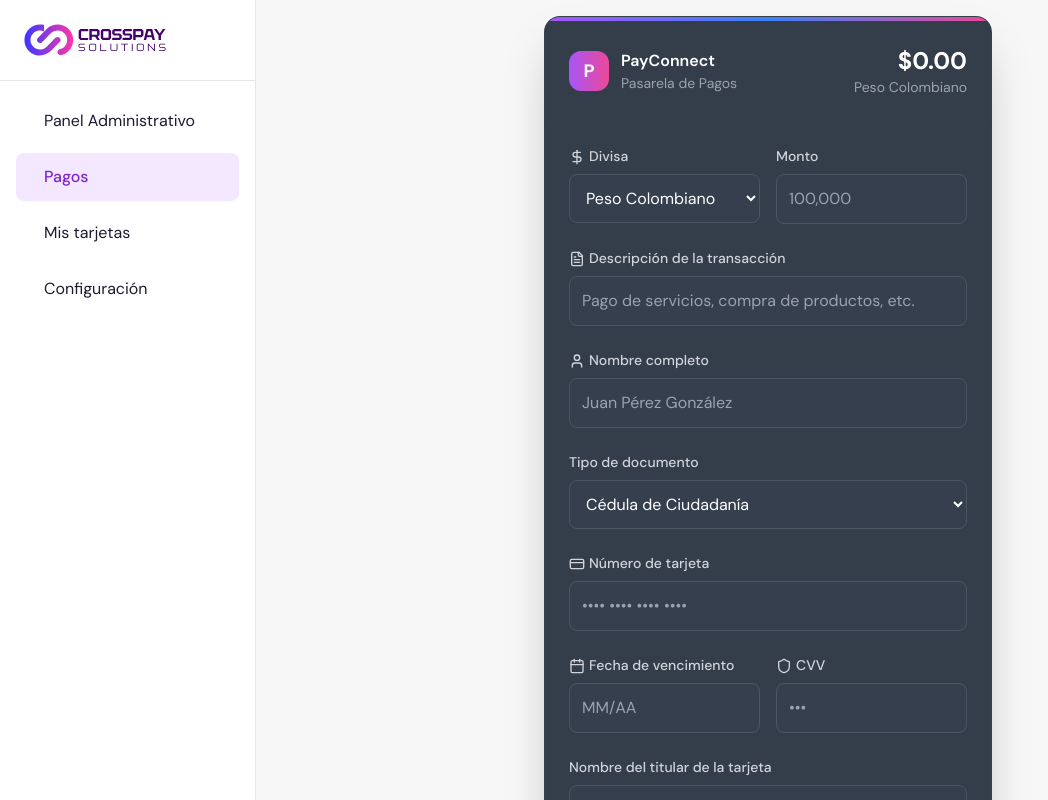
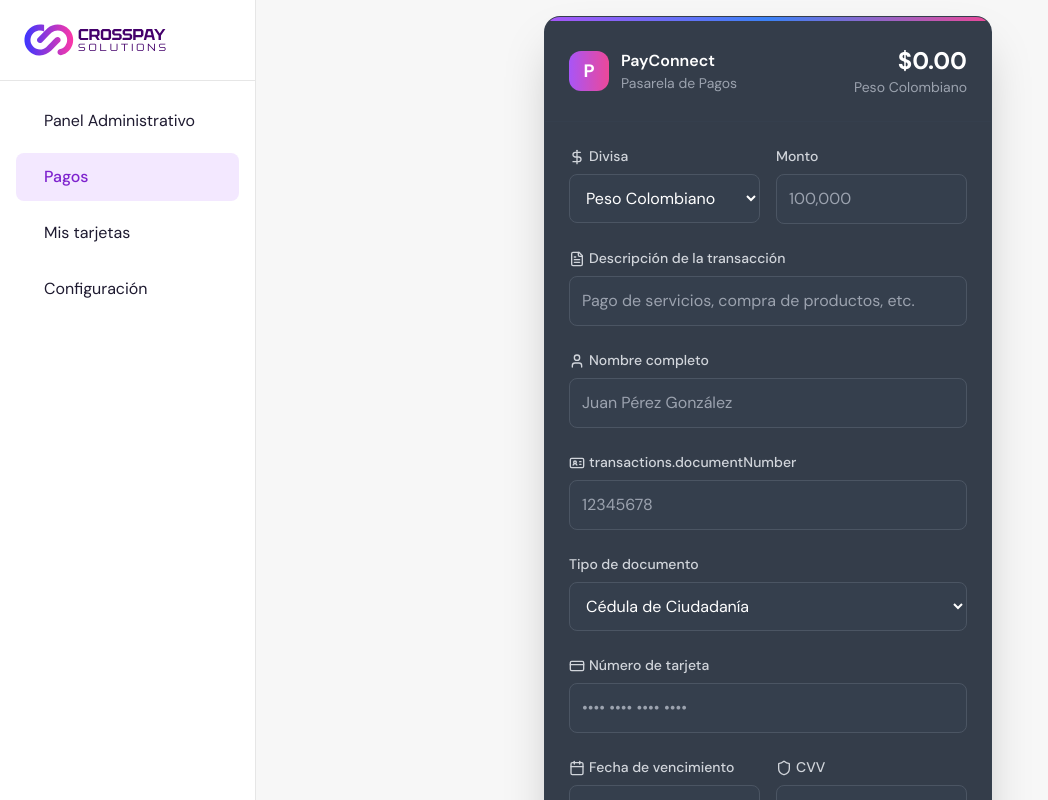
Before and after one commit to jdcastellanosb73/frontend-test, a React (Vite) app: page /transactions in a window 1280 px wide. Shown: the top 800 px of the page, without its empty margins (0-1048 px from the left). Built offline with nearby package versions, Linux system fonts and the light colour scheme; sample sign-in values are in the browser's storage.

Commit message:
feat: resolver sincronización con remoto

```diff
--- a/src/pages/TransactionPage.jsx
+++ b/src/pages/TransactionPage.jsx
@@ -1,10 +1,9 @@
 import { useState, useEffect } from 'react';
-import { Lock, CreditCard, User, FileText, DollarSign, Calendar, Shield } from 'lucide-react';
+import { Lock, CreditCard, User, FileText, DollarSign, Calendar, Shield, IdCard } from 'lucide-react';
 import { useNavigate } from 'react-router-dom';
 import Sidebar from '../components/layout/Sidebar';
 import { useLanguage } from '../context/LanguageContext';
 
-// URL del backend: usa VITE_API_URL o VITE_BACKEND_URL si existen, si no usa el fallback
 const API_BASE = import.meta.env.VITE_API_URL || import.meta.env.VITE_BACKEND_URL || 'https://backend-test-qawh.onrender.com';
 
 export default function TransactionPage() {
@@ -15,6 +14,7 @@
     description: '',
     customerName: '',
     documentType: 'CC',
+    numeroDocumento: '',
     cardNumber: '',
     expiryDate: '',
     cvv: '',
@@ -57,9 +57,9 @@
   const formatExpiryDateForAPI = (value) => {
     const clean = value.replace(/\D/g, '');
     if (clean.length >= 4) {
-      const month = clean.substring(0, 2);
+      const month = clean.substring(0, 2).padStart(2, '0');
       const year = clean.substring(2, 4);
-      return `20${year}-${month}-01`;
+      return `${month}/${year}`;
     }
     return '';
   };
@@ -86,6 +86,8 @@
     } else if (field === 'amount') {
       const numericValue = value.replace(/[^0-9]/g, '');
       formattedValue = numericValue.replace(/\B(?=(\d{3})+(?!\d))/g, ',');
+    } else if (field === 'numeroDocumento') {
+      formattedValue = value.replace(/[^0-9]/g, '');
     }
 
     setFormData(prev => ({
@@ -105,6 +107,7 @@
     if (!formData.amount) newErrors.amount = t('transactions.error.required').replace('{field}', t('transactions.amount').toLowerCase());
     if (!formData.description.trim()) newErrors.description = t('transactions.error.required').replace('{field}', t('transactions.description').toLowerCase());
     if (!formData.customerName.trim()) newErrors.customerName = t('transactions.error.required').replace('{field}', t('transactions.fullName').toLowerCase());
+    if (!formData.numeroDocumento.trim()) newErrors.numeroDocumento = t('transactions.error.required').replace('{field}', t('transactions.documentNumber') || 'número de documento');
     if (!formData.cardNumber.replace(/\s/g, '')) newErrors.cardNumber = t('transactions.error.required').replace('{field}', t('transactions.cardNumber').toLowerCase());
     if (formData.cardNumber.replace(/\s/g, '').length < 13) newErrors.cardNumber = t('transactions.error.invalidCard');
     if (!formData.expiryDate || formData.expiryDate.length < 5) newErrors.expiryDate = t('transactions.error.required').replace('{field}', t('transactions.expiryDate').toLowerCase());
@@ -140,15 +143,15 @@
           description: formData.description,
           full_name: formData.customerName,
           document_type: formData.documentType,
+          numero_documento: formData.numeroDocumento,
           card_number: formData.cardNumber.replace(/\s/g, ''),
           cvv: formData.cvv,
           expiration_date: formatExpiryDateForAPI(formData.expiryDate),
-          type: 'withdrawal',
-          category: 'General'
+          type: 'payment',
+          category: 'online'
         }),
       });
 
-      // Verificamos content-type antes de parsear JSON
       const contentType = res.headers.get('content-type') || '';
       const data = contentType.includes('application/json') ? await res.json() : null;
 
@@ -160,13 +163,13 @@
           description: '',
           customerName: '',
           documentType: 'CC',
+          numeroDocumento: '',
           cardNumber: '',
           expiryDate: '',
           cvv: '',
           cardholderName: ''
         });
       } else {
-        // Si no viene JSON, mostramos mensaje genérico
         const msg = data?.message || t('transactions.error.connection') || 'Error en el servidor';
         setApiError(msg);
       }
@@ -296,6 +299,24 @@
 
             <div>
               <label className="block text-sm font-medium text-gray-300 mb-2">
+                <IdCard size={16} className="inline mr-1" />
+                {t('transactions.documentNumber') || 'Número de documento'}
+              </label>
+              <input
+                type="text"
+                value={formData.numeroDocumento}
+                onChange={(e) => handleInputChange('numeroDocumento', e.target.value)}
+                className={`w-full px-3 py-3 bg-gray-700/50 border rounded-lg text-white focus:ring-2 focus:ring-purple-500 focus:border-purple-500 transition-all outline-none ${
+                  errors.numeroDocumento ? 'border-red-500' : 'border-gray-600'
+                }`}
+                placeholder="12345678"
+                maxLength={20}
+              />
+              {errors.numeroDocumento && <p className="text-red-400 text-xs mt-1">{errors.numeroDocumento}</p>}
+            </div>
+
+            <div>
+              <label className="block text-sm font-medium text-gray-300 mb-2">
                 {t('transactions.documentType')}
               </label>
               <select
```
